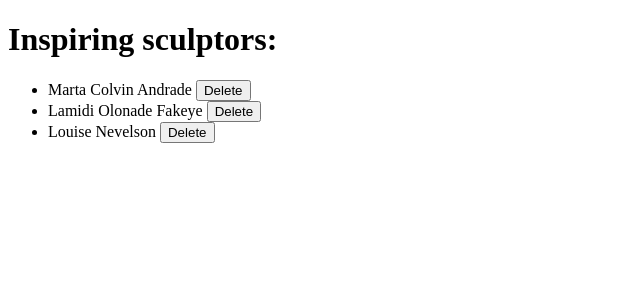
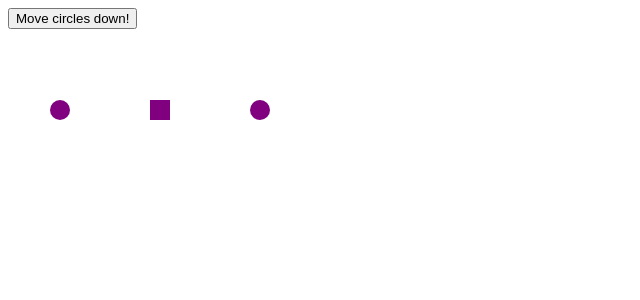
Before and after one commit to afzal75/react-adding-interactivity, a React (Vite) app: page / in a window 1280 px wide. Shown: the top 300 px of the page, without its empty margins (0-640 px from the left). Built offline with nearby package versions, Linux system fonts and the light colour scheme.

Commit message:
Transforming from an array

```diff
--- a/src/Apps.jsx
+++ b/src/Apps.jsx
@@ -1,45 +1,43 @@
-// import { useState } from "react";
+import { useState } from "react";
 
-// let nextId = 0;
+let nextId = 0;
 
-// export default function Apps() {
-//   const [name, setName] = useState("");
-//   const [artists, setArtists] = useState([]);
+export function Lists() {
+  const [name, setName] = useState("");
+  const [artists, setArtists] = useState([]);
 
-//   return (
-//     <>
-//       <h1>Inspiring sculptors:</h1>
-//       <input value={name} onChange={(e) => setName(e.target.value)} />
-//       <button
-//         onClick={() => {
-//           setArtists(
-//             // Replace the state
-//             [
-//               // with a new array
-//               ...artists, // that contains all the old items
-//               { id: nextId++, name: name }, // and one new item at the end
-//             ]
-//           );
-//           //   artists.push({
-//           //     id: nextId++,
-//           //     name: name,
-//           //   });
-//         }}
-//       >
-//         Add
-//       </button>
-//       <ul>
-//         {artists.map((artist) => (
-//           <li key={artist.id}>{artist.name}</li>
-//         ))}
-//       </ul>
-//     </>
-//   );
-// }
+  return (
+    <>
+      <h1>Inspiring sculptors:</h1>
+      <input value={name} onChange={(e) => setName(e.target.value)} />
+      <button
+        onClick={() => {
+          setArtists(
+            // Replace the state
+            [
+              // with a new array
+              ...artists, // that contains all the old items
+              { id: nextId++, name: name }, // and one new item at the end
+            ]
+          );
+          //   artists.push({
+          //     id: nextId++,
+          //     name: name,
+          //   });
+        }}
+      >
+        Add
+      </button>
+      <ul>
+        {artists.map((artist) => (
+          <li key={artist.id}>{artist.name}</li>
+        ))}
+      </ul>
+    </>
+  );
+}
 
 // ! ========================Removing from an array================
-
-import { useState } from "react";
 
 let initialArtists = [
   { id: 0, name: "Marta Colvin Andrade" },
@@ -47,7 +45,7 @@ let initialArtists = [
   { id: 2, name: "Louise Nevelson" },
 ];
 
-export default function Apps() {
+export function List() {
   const [artists, setArtists] = useState(initialArtists);
 
   return (
@@ -70,3 +68,52 @@ export default function Apps() {
     </>
   );
 }
+
+// ! ======================Transforming from an array================
+
+let initialShapes = [
+  { id: 0, type: "circle", x: 50, y: 100 },
+  { id: 1, type: "square", x: 150, y: 100 },
+  { id: 2, type: "circle", x: 250, y: 100 },
+];
+
+export default function ShapeEditor() {
+  const [shapes, setShapes] = useState(initialShapes);
+
+  function handleClick() {
+    const nextShapes = shapes.map((shape) => {
+      if (shape.type === "square") {
+        // No change
+        return shape;
+      } else {
+        // Return a new circle 50px below
+        return {
+          ...shape,
+          y: shape.y + 50,
+        };
+      }
+    });
+    // Re-render with the new array
+    setShapes(nextShapes);
+  }
+
+  return (
+    <>
+      <button onClick={handleClick}>Move circles down!</button>
+      {shapes.map((shape) => (
+        <div
+          key={shape.id}
+          style={{
+            background: "purple",
+            position: "absolute",
+            left: shape.x,
+            top: shape.y,
+            borderRadius: shape.type === "circle" ? "50%" : "",
+            width: 20,
+            height: 20,
+          }}
+        />
+      ))}
+    </>
+  );
+}
```
